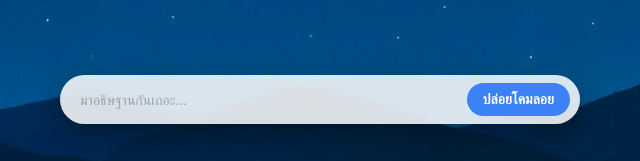
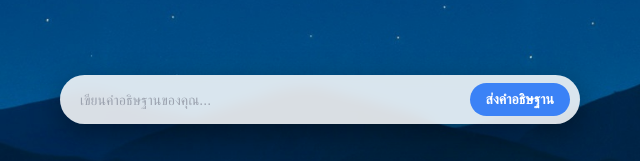
Before and after one commit to Raxcun/lantern-web, a website: page public/index.html in a window 1280 px wide. Shown: the part 636-797 px from the top of the page, 320-960 px from the left. Drawn offline with Linux system fonts and the light colour scheme; no server answers.

Commit message:
Update wish form input attributes and button text

```diff
--- a/public/index.html
+++ b/public/index.html
@@ -19,10 +19,10 @@
         <input
           id="wish-input"
           type="text"
-          maxlength="150"
-          placeholder="มาอธิษฐานกันเถอะ..."
+          maxlength="50"
+          placeholder="เขียนคำอธิษฐานของคุณ..."
         />
-        <button type="submit">ปล่อยโคมลอย</button>
+        <button type="submit">ส่งคำอธิษฐาน</button>
       </form>
     </section>
   </main>
```
